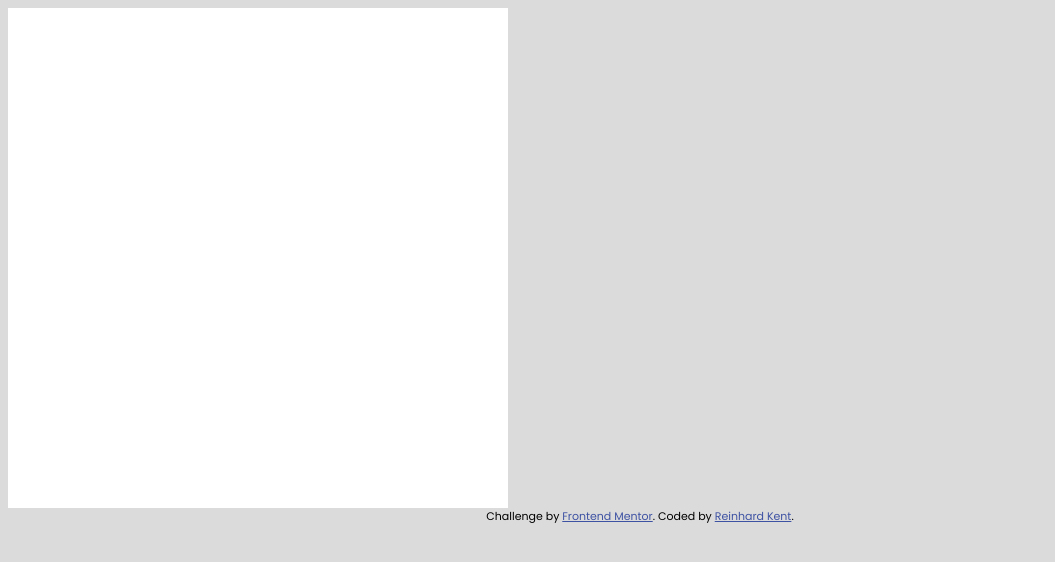
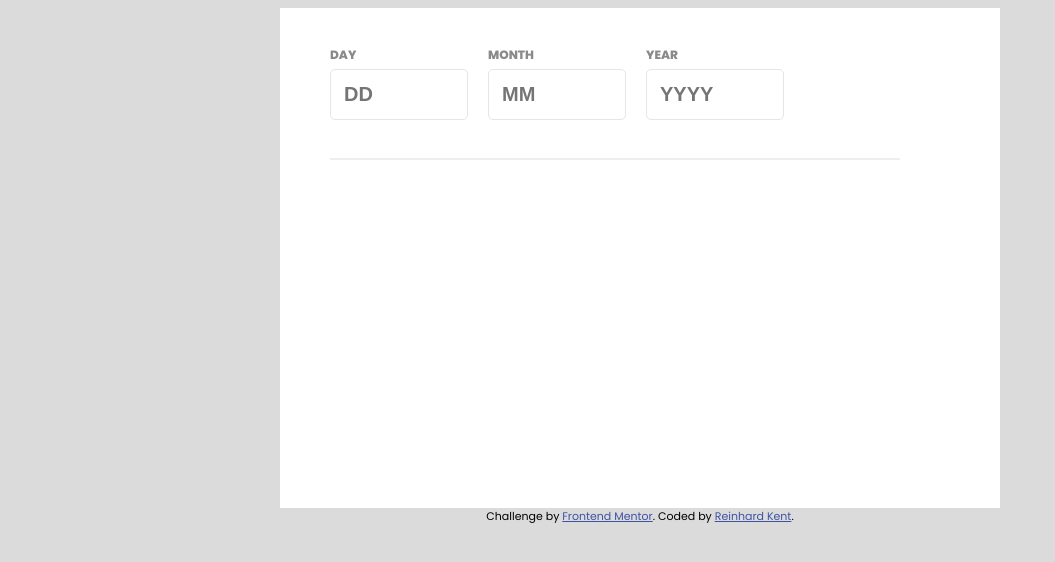
Before and after one commit to systemhalifax/age-calculator-app, a plain HTML site: page index.html in a window 1280 px wide. Shown: the whole page, without its empty margins (0-1055 px from the left). Drawn offline with Linux system fonts and the light colour scheme; files whose address does not match are found by name.

Commit message:
Added header

```diff
--- a/assets/styles/index.css
+++ b/assets/styles/index.css
@@ -3,8 +3,42 @@ body {
   background-color: rgb(219, 219, 219);
 }
 
+p {
+  margin: 0;
+}
+
 .main {
+  display: flex;
+  margin: auto;
   background-color:white;
-  width: 500px;
+  width: 720px;
   height: 500px;
 }
+
+.header {
+  display: flex;
+  align-items:center;
+  column-gap: 20px;
+  border-bottom: 2px solid rgb(238, 238, 238);
+  margin-right: 100px;
+  margin-left: 50px;
+  width: 90%;
+  height: 30%;
+}
+
+.header__date-text {
+  color: rgb(138, 138, 138);
+  font-size: 12px;
+  font-weight: 800;
+}
+
+.header__date-input {
+  color: rgb(201, 200, 200);
+  font-size: 20px;
+  font-weight: 800;
+  width: 110px;
+  padding: 13px;
+  margin-top: 5px;
+  border-radius: 5px;
+  border: 1px solid rgb(230, 230, 230);
+}
--- a/index.html
+++ b/index.html
@@ -19,6 +19,22 @@
 <body>
 
   <div class="main">
+    <div class="header">
+      <div class="header__day">
+        <p class="header__date-text">DAY</p>
+        <input class="header__date-input" placeholder="DD">
+      </div>
+
+      <div class="header__month">
+        <p class="header__date-text">MONTH</p>
+        <input class="header__date-input" placeholder="MM">
+      </div>
+
+      <div class="header__year">
+        <p class="header__date-text">YEAR</p>
+        <input class="header__date-input" placeholder="YYYY">
+      </div>
+    </div>
   </div>
 
 
```
